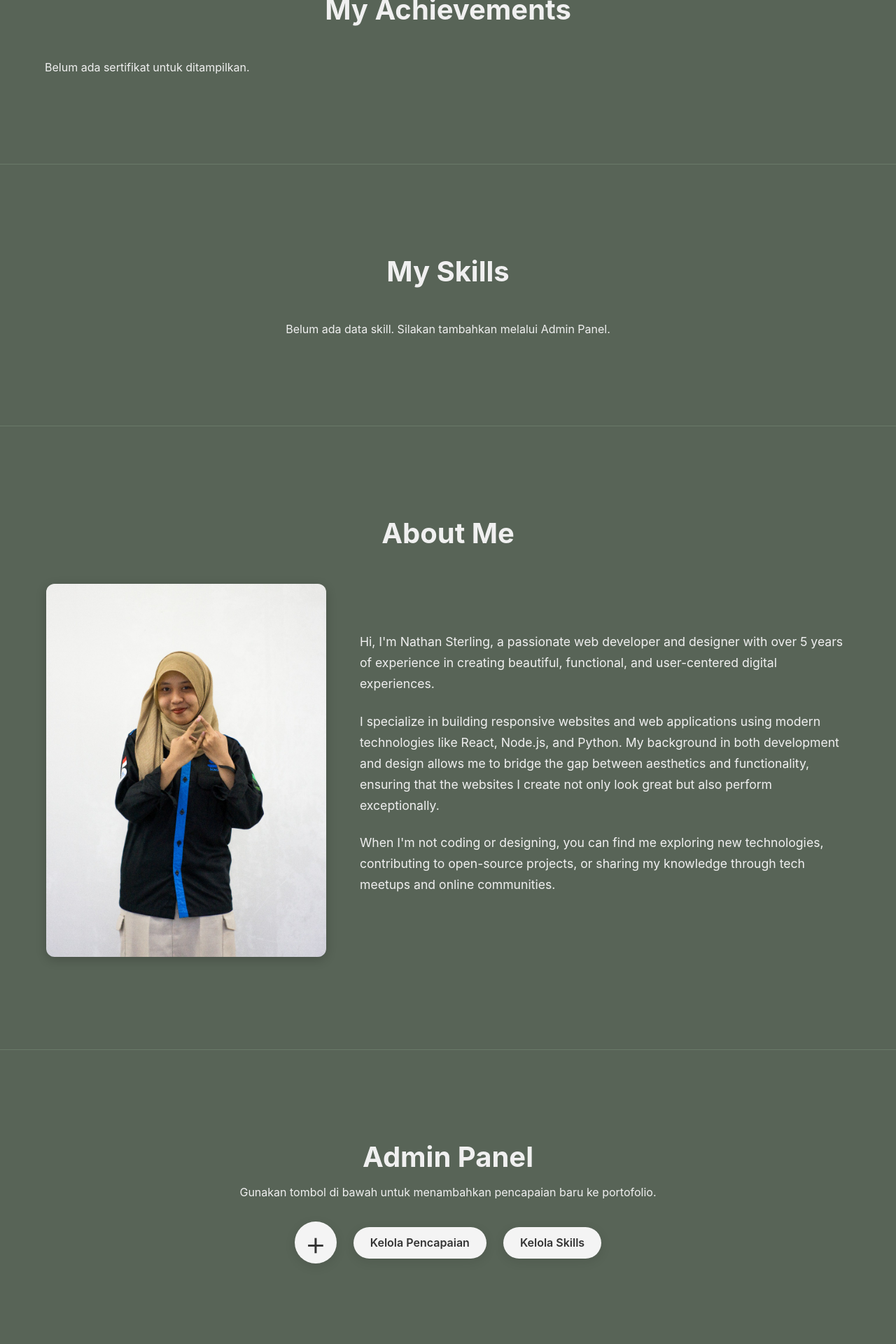
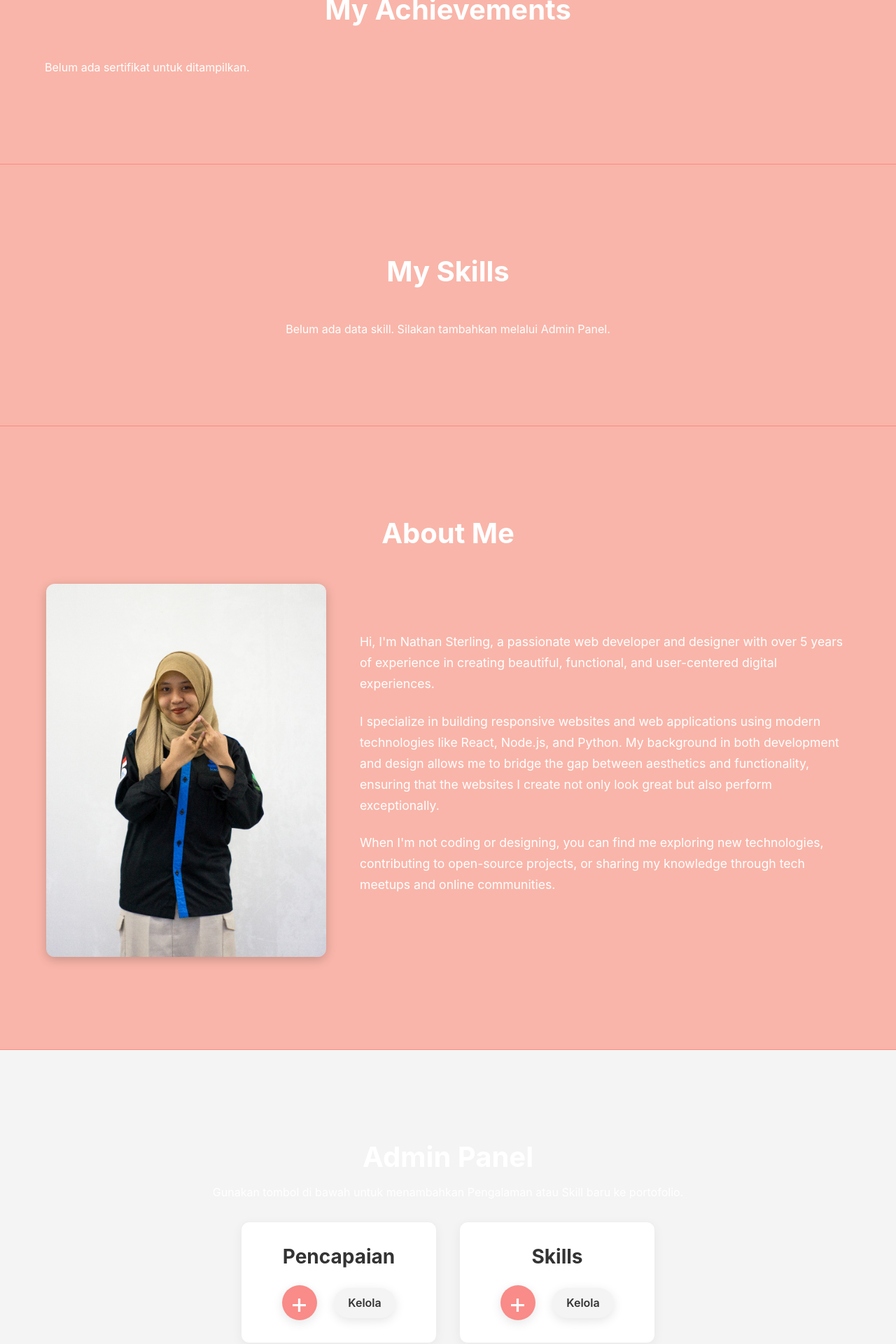
Before and after one commit to mfalkayis/portfolio-oop, a PHP site: page / in a window 1280 px wide. Shown: the part 1000-2920 px from the top of the page at 70% size. Run offline with PHP 8.4, Linux system fonts and the light colour scheme; data that the repository does not hold is empty.

Commit message:
Menambahkan card pada admin panel

```diff
--- a/index.php
+++ b/index.php
@@ -44,7 +44,7 @@ $num_skills = $result_skills->rowCount();
             <h1>Nova Reskianti</h1>
             <h2>Information System</h2>
             <p>Institut Teknologi Kalimantan</p>
-            <a href="#certificates" class="btn-primary">View My Certificates</a>
+            <a href="#achievements" class="btn-primary">Lihat Pengalaman Saya</a>
         </div>
         <div class="hero-image">
             <img src="public/images/nova.jpg" alt="Nova Reskianti">
@@ -130,14 +130,24 @@ $num_skills = $result_skills->rowCount();
 
     <section id="admin" class="section-container admin-section">
         <h2>Admin Panel</h2>
-        <p>Gunakan tombol di bawah untuk menambahkan pencapaian baru ke portofolio.</p>
+        <p>Gunakan tombol di bawah untuk menambahkan Pengalaman atau Skill baru ke portofolio.</p>
 
-        <div class="admin-actions">
-            <a href="ach_create_form.php" class="btn-plus" title="Tambah Pencapaian Baru">+</a>
+        <div class="admin-action-cards">
+            <div class="admin-card">
+                <h3>Pencapaian</h3>
+                <div class="card-buttons">
+                    <a href="ach_create_form.php" class="btn-plus" title="Tambah Pencapaian Baru">+</a>
+                    <a href="manage_achievements.php" class="btn-manage" title="Kelola Pencapaian">Kelola</a>
+                </div>
+            </div>
 
-            <a href="manage_achievements.php" class="btn-manage" title="Kelola Pencapaian">Kelola Pencapaian</a>
-
-            <a href="manage_skills.php" class="btn-manage" title="Kelola Skills">Kelola Skills</a>
+            <div class="admin-card">
+                <h3>Skills</h3>
+                <div class="card-buttons">
+                    <a href="skill_create_form.php" class="btn-plus" title="Tambah Skill Baru">+</a>
+                    <a href="manage_skills.php" class="btn-manage" title="Kelola Skills">Kelola</a>
+                </div>
+            </div>
         </div>
     </section>
 
--- a/public/css/main.css
+++ b/public/css/main.css
@@ -13,8 +13,8 @@ html {
 body {
     font-family: -apple-system, BlinkMacSystemFont, "Segoe UI", Roboto, Helvetica, Arial, sans-serif;
     /* Warna latar utama dari gambar */
-    background-color: #586457;
-    color: #F0F0F0; /* Warna teks utama */
+    background-color: #F9B5A9;
+    color: #FFFFFF; /* Warna teks utama */
 }
 
 h1, h2, h3 {
@@ -30,7 +30,7 @@ h2 { font-size: 2.5rem; }
     top: 0;
     left: 0;
     width: 100%;
-    background-color: rgba(60, 71, 59, 0.9); /* Sedikit transparan */
+    background-color: rgba(249, 181, 169, 0.9); /* Sedikit transparan */
     padding: 1rem 0;
     z-index: 100;
     display: flex;
@@ -44,7 +44,7 @@ h2 { font-size: 2.5rem; }
 }
 
 .nav-link {
-    color: #F0F0F0;
+    color: #FFFFFF;
     text-decoration: none;
     font-size: 1rem;
     font-weight: 500;
@@ -53,13 +53,13 @@ h2 { font-size: 2.5rem; }
 }
 
 .nav-link:hover {
-    color: #b0c2af;
+    color: #F98B88;
 }
 
 /* === Section Container === */
 .section-container {
     padding: 8rem 5%; /* Padding atas 8rem untuk memberi ruang dari navbar */
-    border-bottom: 1px solid #6a7a69;
+    border-bottom: 1px solid #F98B88;
 }
 
 /* === Hero Section (Home) === */
@@ -93,8 +93,8 @@ h2 { font-size: 2.5rem; }
 
 .btn-primary {
     display: inline-block;
-    background-color: #899A88; /* Warna tombol dari gambar */
-    color: #2a3329;
+    background-color: #F98B88; /* Warna tombol dari gambar */
+    color: #FFFFFF;
     padding: 0.8rem 1.5rem;
     text-decoration: none;
     font-weight: bold;
@@ -106,8 +106,9 @@ h2 { font-size: 2.5rem; }
     transform: scale(1.05);
 }
 
-/* === Admin Section Styling Baru === */
+/* === Admin Section  === */
 .admin-section {
+    background-color: #f4f4f4;
     min-height: auto;
     padding-bottom: 8rem;
     text-align: center;
@@ -117,71 +118,101 @@ h2 { font-size: 2.5rem; }
     margin-bottom: 2rem;
 }
 
-.admin-actions {
+/* === Admin Section Styling Baru (Card) === */
+
+/* Container untuk semua card */
+.admin-action-cards {
+    display: flex;
+    justify-content: center;
+    align-items: stretch; /* Membuat card sama tinggi */
+    flex-wrap: wrap; /* Agar rapi di layar kecil */
+    gap: 2rem;
+    margin-top: 2rem;
+}
+
+/* Style untuk card individu */
+.admin-card {
+    background-color: #FFFFFF; /* Latar putih */
+    padding: 2rem;
+    border-radius: 12px;
+    box-shadow: 0 4px 15px rgba(0,0,0,0.05);
+    text-align: center;
+    width: 280px; /* Beri lebar tetap agar rapi */
+    border: 1px solid #eee;
+}
+
+.admin-card h3 {
+    font-size: 1.75rem;
+    color: #333;
+    margin-bottom: 1.5rem;
+}
+
+/* Container untuk tombol di dalam card */
+.card-buttons {
     display: flex;
     justify-content: center;
     align-items: center;
     gap: 1.5rem;
 }
 
-.btn-plus {
+/* Style untuk tombol-tombolnya */
+.admin-card .btn-plus {
+    width: 50px;
+    height: 50px;
+    font-size: 2.5rem;
+    background-color: #F98B88; /* Warna aksen gelap */
+    color: white;
+    /* Pastikan style ini ter-apply, hapus style .btn-plus lama jika ada */
     display: flex;
     justify-content: center;
     align-items: center;
-    width: 60px;
-    height: 60px;
-    background-color: #f4f4f4; /* Warna putih seperti card */
-    color: #333; /* Warna icon plus gelap */
-    font-size: 3rem; /* Ukuran font untuk '+' */
-    font-weight: 300;
+    border-radius: 50%;
     text-decoration: none;
-    border-radius: 50%; /* Membuatnya bulat */
     box-shadow: 0 4px 15px rgba(0,0,0,0.1);
     transition: transform 0.3s ease, box-shadow 0.3s ease;
 }
 
-.btn-plus:hover {
-    transform: scale(1.1);
-    box-shadow: 0 8px 20px rgba(0,0,0,0.15);
-}
-
-.btn-manage {
+.admin-card .btn-manage {
+    padding: 0.7rem 1.3rem;
+    font-size: 1rem;
+    background-color: #f4f4f4; /* Warna netral */
+    /* Pastikan style ini ter-apply, hapus style .btn-manage lama jika ada */
     display: inline-block;
-    padding: 0.8rem 1.5rem; /* Buat lebih kecil dari tombol plus */
-    background-color: #f4f4f4;
     color: #333;
-    font-size: 1rem;
     font-weight: 600;
     text-decoration: none;
-    border-radius: 25px; /* Samakan dengan style tombol lain */
+    border-radius: 25px;
     box-shadow: 0 4px 15px rgba(0,0,0,0.1);
     transition: transform 0.3s ease, box-shadow 0.3s ease;
 }
 
-.btn-manage:hover {
-    transform: scale(1.05);
-    box-shadow: 0 8px 20px rgba(0,0,0,0.15);
+.admin-card .btn-plus:hover {
+    background-color: #f76d69;
+    transform: scale(1.1);
 }
 
-/* === Card Grid (Untuk Sertifikat & Proyek) === */
+.admin-card .btn-manage:hover {
+    transform: scale(1.05);
+}
+
+/* === Card Grid Achievements === */
 #achievements h2 {
-    text-align: center; /* Judul di tengah */
+    text-align: center;
     font-size: 2.5rem;
     margin-bottom: 3rem;
 }
 
 .card-grid {
     display: grid;
-    /* Buat 3 kolom di layar besar, 1 di layar kecil */
     grid-template-columns: repeat(auto-fit, minmax(300px, 1fr));
     gap: 2rem;
-    max-width: 1200px; /* Batasi lebar maksimum */
-    margin: 0 auto; /* Posisikan di tengah */
+    max-width: 1200px;
+    margin: 0 auto;
 }
 
 .card {
-    background-color: #f4f4f4; /* Latar belakang card putih */
-    color: #333; /* Warna teks gelap */
+    background-color: #f4f4f4;
+    color: #333;
     border-radius: 12px;
     box-shadow: 0 4px 15px rgba(0,0,0,0.1);
     overflow: hidden;
@@ -225,7 +256,7 @@ h2 { font-size: 2.5rem; }
 .card-content .card-description {
     font-size: 0.9rem;
     color: #666;
-    margin-bottom: 1rem; /* Beri jarak ke tanggal */
+    margin-bottom: 1rem;
 }
 
 /* === Modal Styling === */
@@ -346,20 +377,20 @@ h2 { font-size: 2.5rem; }
 
 .skill-percent {
     font-size: 1rem;
-    color: #b0c2af; /* Warna persen */
+    color: #F98B88; /* Warna persen */
 }
 
 .skill-bar-container {
     width: 100%;
     height: 12px;
-    background-color: #4a5c48; /* Warna bar yg gelap (latar) */
+    background-color: #FADCD6; /* Warna bar yg gelap (latar) */
     border-radius: 6px;
     overflow: hidden;
 }
 
 .skill-bar-fill {
     height: 100%;
-    background-color: #899A88; /* Warna bar yg terang (isi) */
+    background-color: #F98B88; /* Warna bar yg terang (isi) */
     border-radius: 6px;
 }
 
```
Also changed, not shown: skill_create_process.php (+2 -6 lines), skill_update_process.php (+11 -26 lines).
